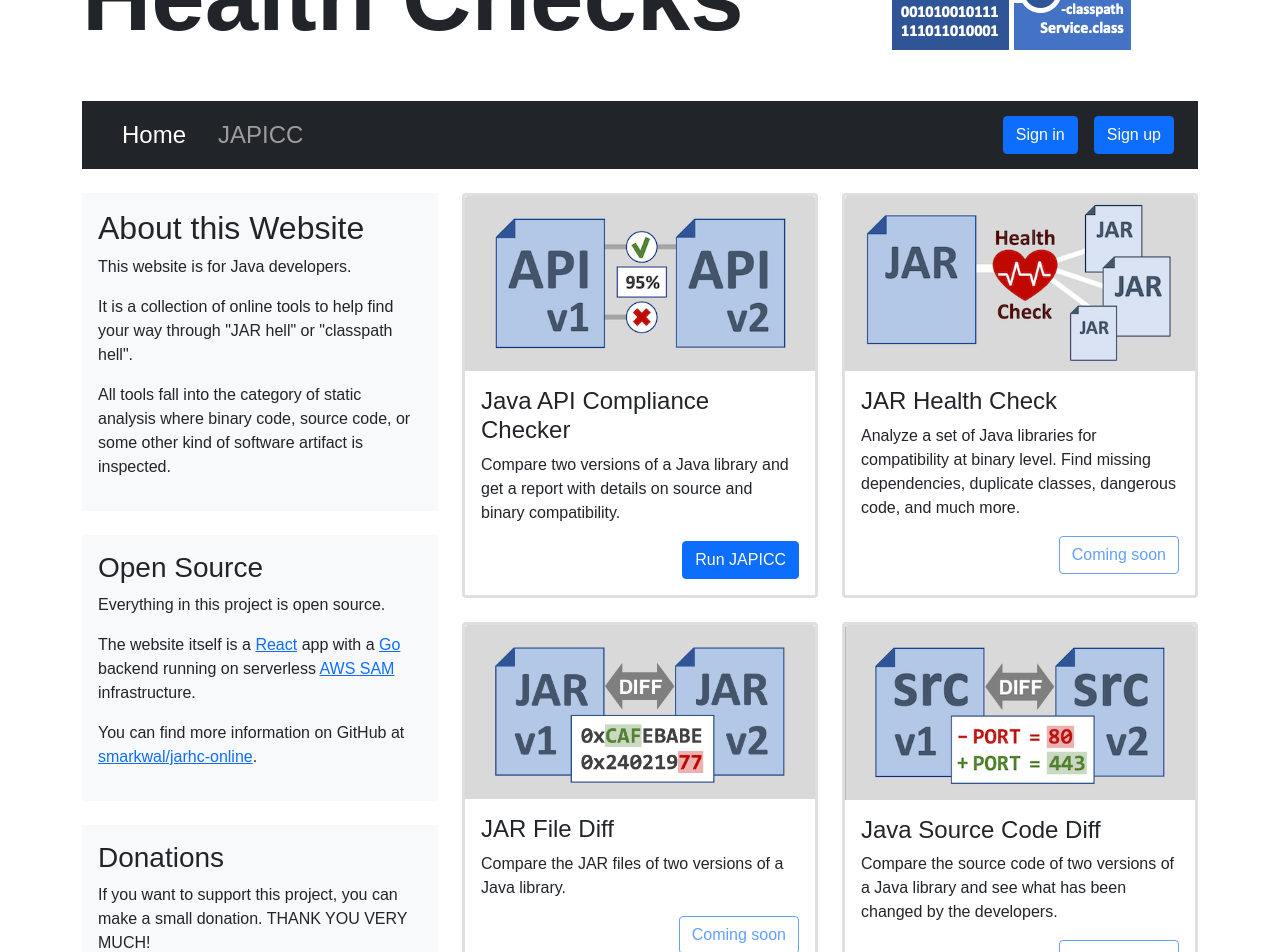
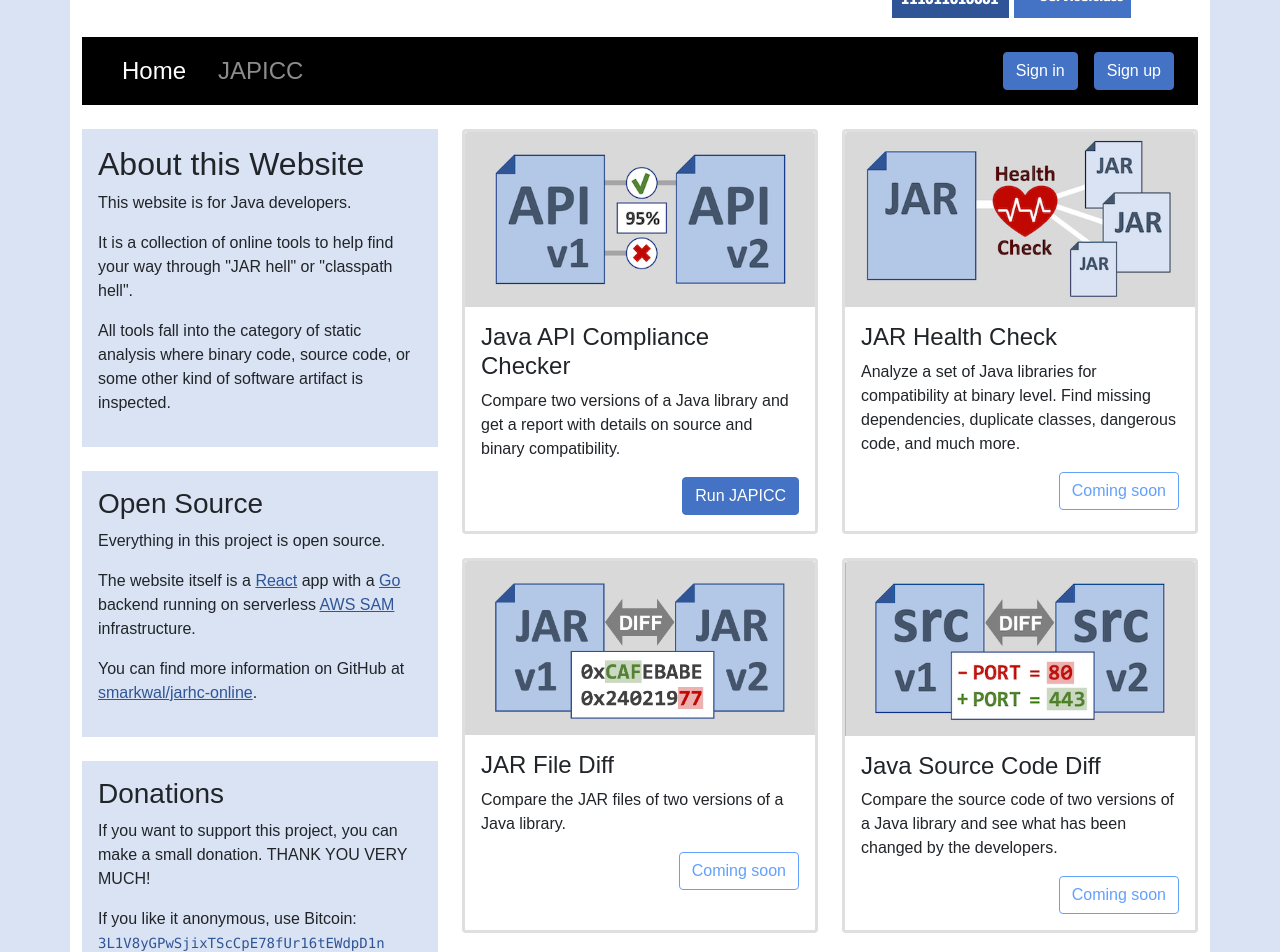
Before and after one commit to smarkwal/jarhc-online, a React (Create React App) app in the folder react-app/: page / in a window 1280 px wide. Shown: the part 240-1192 px from the top of the page. Built offline with nearby package versions, Linux system fonts and the light colour scheme; a web font is replaced by a local one.

Commit message:
Website: Change colors.

```diff
--- /dev/null
+++ b/react-app/public/index.css
@@ -0,0 +1,40 @@
+:root {
+	--text-primary: #2F5597;
+	--btn-primary: #4472C4;
+	--btn-primary-hover: #94AEDD;
+	--bg-sidepanel: #DAE3F3;
+}
+
+body {
+	background-color: var(--bg-sidepanel);
+}
+
+.bg-navbar {
+	background-color: black;
+}
+
+.text-primary {
+	color: var(--text-primary);
+}
+
+a {
+	color: var(--text-primary);
+}
+
+code {
+	color: var(--text-primary);
+}
+
+.btn-primary {
+	background-color: var(--btn-primary);
+	border-color: var(--btn-primary);
+}
+
+.btn-primary:hover {
+	background-color: var(--btn-primary-hover);
+	border-color: var(--btn-primary-hover);
+}
+
+.bg-sidepanel {
+	background-color: var(--bg-sidepanel);
+}
--- a/react-app/public/index.html
+++ b/react-app/public/index.html
@@ -11,11 +11,12 @@
 	<link rel="stylesheet" href="https://cdn.jsdelivr.net/npm/bootstrap@5.1.3/dist/css/bootstrap.min.css" integrity="sha384-1BmE4kWBq78iYhFldvKuhfTAU6auU8tT94WrHftjDbrCEXSU1oBoqyl2QvZ6jIW3" crossorigin="anonymous">
 	<link rel="stylesheet" href="https://cdn.jsdelivr.net/npm/bootstrap-icons@1.8.0/font/bootstrap-icons.css" integrity="sha384-ejwKkLla8gPP8t2u0eQyL0Q/4ItcnyveF505U0NIobD/SMsNyXrLti6CWaD0L52l" crossorigin="anonymous">
 	<link href="https://fonts.cdnfonts.com/css/carlito" rel="stylesheet">
+	<link href="index.css" rel="stylesheet">
 	<title>JAR Health Check Online</title>
 </head>
 <body class="d-flex flex-column min-vh-100">
-	<header class="container mt-5 mb-5">
-		<div class="row">
+	<header class="container">
+		<div class="row mt-3 mb-3">
 			<div class="col-8 d-flex flex-column justify-content-end">
 				<h1 class="d-none d-lg-block" style="font-size: 6em; font-weight: bold; line-height: 1em">Java <span style="display:inline-block">Health Checks</span></h1>
 				<h1 class="d-none d-md-block d-lg-none" style="font-size: 4em; font-weight: bold; line-height: 1em">Java <span style="display:inline-block">Health Checks</span></h1>
--- a/react-app/src/App.js
+++ b/react-app/src/App.js
@@ -81,7 +81,7 @@ function App() {
 
 function About() {
 	return <>
-		<div className="p-3 mb-4 bg-light">
+		<div className="p-3 mb-4 bg-sidepanel">
 			<h2>About this Website</h2>
 			<p>This website is for Java developers.</p>
 			<p>It is a collection of online tools to help find your way through &quot;JAR hell&quot; or &quot;classpath hell&quot;.</p>
@@ -92,7 +92,7 @@ function About() {
 
 function OpenSource() {
 	return <>
-		<div className="p-3 mb-4 bg-light">
+		<div className="p-3 mb-4 bg-sidepanel">
 			<h3>Open Source</h3>
 			<p>Everything in this project is open source.</p>
 			<p>The website itself is a <a href="https://reactjs.org/" target="_blank" rel="noreferrer">React</a> app with a <a href="https://go.dev/" target="_blank" rel="noreferrer">Go</a> backend running on serverless <a href="https://aws.amazon.com/serverless/sam/" target="_blank" rel="noreferrer">AWS SAM</a> infrastructure.</p>
@@ -103,18 +103,18 @@ function OpenSource() {
 
 function Donations() {
 	return <>
-		<div className="p-3 mb-4 bg-light">
+		<div className="p-3 mb-4 bg-sidepanel">
 			<h3>Donations</h3>
 			<p>If you want to support this project, you can make a small donation. THANK YOU VERY MUCH!</p>
-			<p> If you like it anonymous, use Bitcoin:<br/><code>3L1V8yGPwSjixTScCpE78fUr16tEWdpD1n</code></p>
-			<p> If you like it comfortable, use Paypal: <PayPalButton/></p>
+			<p>If you like it anonymous, use Bitcoin:<br/><code>3L1V8yGPwSjixTScCpE78fUr16tEWdpD1n</code></p>
+			<p>If you like it comfortable, use Paypal: <PayPalButton/></p>
 		</div>
 	</>;
 }
 
 function Support() {
 	return <>
-		<div className="p-3 mb-4 bg-light">
+		<div className="p-3 mb-4 bg-sidepanel">
 			<h3>Support</h3>
 			<p>If you have found a problem with this website, please report it on <a href="https://github.com/smarkwal/jarhc-online/issues" target="_blank" rel="noreferrer">GitHub</a>.</p>
 		</div>
--- a/react-app/src/components/Navigation.js
+++ b/react-app/src/components/Navigation.js
@@ -3,7 +3,7 @@ import {NavLink} from "react-router-dom";
 import Auth from "./Auth";
 
 const Navigation = () => {
-	return (<nav className="navbar navbar-expand-md navbar-dark bg-dark mb-4" style={{fontSize: "1.5rem"}}>
+	return (<nav className="navbar navbar-expand-md navbar-dark bg-navbar mb-4" style={{fontSize: "1.5rem"}}>
 		<button className="navbar-toggler ms-2" type="button" data-bs-toggle="collapse" data-bs-target="#navbarSupportedContent" aria-controls="navbarSupportedContent" aria-expanded="false" aria-label="Toggle navigation">
 			<span className="navbar-toggler-icon"/>
 		</button>
--- a/react-app/src/components/japicc/JapiccForm.js
+++ b/react-app/src/components/japicc/JapiccForm.js
@@ -120,7 +120,7 @@ const JapiccForm = () => {
 		})
 	}
 
-	return (<div>
+	return (<div className="mb-4">
 		<div>
 			Check API source and binary compatibility of two versions of a Java library.
 		</div>
```
Also changed, not shown: react-app/public/img/paypal-button.png.
